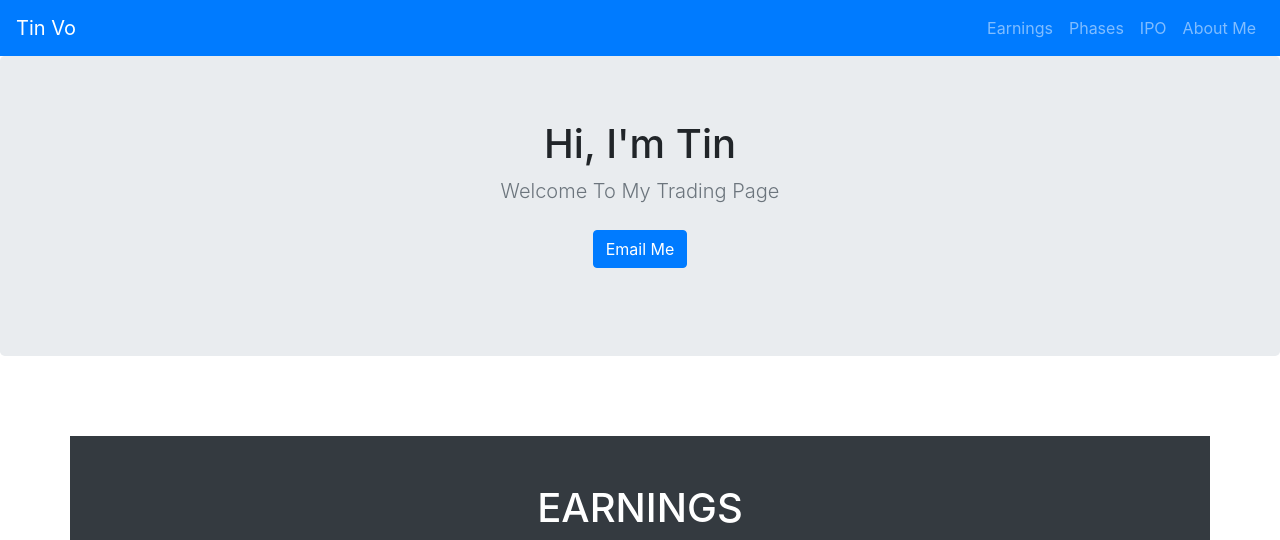
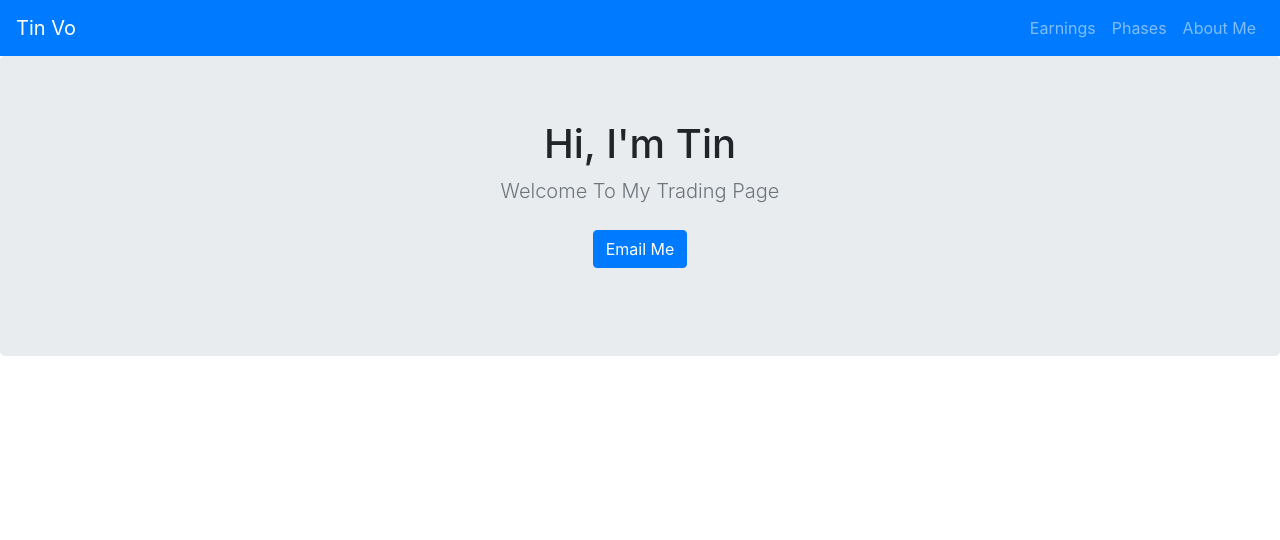
Before and after one commit to tintvo08/portfolio, a Django app: page / in a window 1280 px wide. Shown: the top 540 px of the page. Run offline with Django 3.2, Linux system fonts and the light colour scheme; data that the repository does not hold is empty.

Commit message:
adding html and updating js logic

```diff
--- a/jobs/templates/jobs/home.html
+++ b/jobs/templates/jobs/home.html
@@ -20,10 +20,9 @@
           </button>
           <div class="collapse navbar-collapse" id="navbarNavAltMarkup">
             <div class="navbar-nav ml-auto">
-                <a class="nav-link earnings" href="#" id="earnings_link">Earnings</a>
-                <a class="nav-link phases" href="#" id="phases_link">Phases</a>
-                <a class="nav-link ipo" href="#" id="ipo_link">IPO</a>
-                <a class="nav-link aboutme" href="#" id="aboutme_link">About Me</a>
+                <a class="nav-link master_link" href="#" id="earnings_link">Earnings</a>
+                <a class="nav-link master_link" href="#" id="phases_link">Phases</a>
+                <a class="nav-link master_link" href="#" id="aboutme_link">About Me</a>
             </div>
           </div>
         </nav>
@@ -44,7 +43,15 @@
         <div class="container bg-dark" id="body">
             <script>
             $(document).ready(function() {
-                $('#body').load('/earnings');
+                $(".nav-link").click(function(event) {
+                    if (event.target.id === 'earnings_link') {
+                        $('#body').load('/earnings');
+                    } else if (event.target.id === 'phases_link') {
+                        $('#body').load('/phases');
+                    } else {
+                        $('#body').load('/aboutme');
+                    }
+                });
             });
             </script>
         </div>
--- a/jobs/templates/jobs/earnings.html
+++ b/jobs/templates/jobs/phases.html
@@ -2,7 +2,7 @@
 <html lang="en">
     <div class="album py-5">
     <div class="container bg-dark">
-    <h1 class="text-white text-center"> EARNINGS </h1>
+    <h1 class="text-white text-center"> PHASES </h1>
     <table class="table table-bordered table-dark">
     <thead>
     <tr>
--- a/jobs/views.py
+++ b/jobs/views.py
@@ -7,10 +7,7 @@ load_dotenv()
 
 
 def home(request):
-    upcoming = _get_upcoming()
-    earnings = upcoming['earnings']
-    phases = upcoming['phases']
-    return render(request, 'jobs/home.html', {'earnings': earnings})
+    return render(request, 'jobs/home.html')
 
 
 def earnings(request):
@@ -22,7 +19,7 @@ def earnings(request):
 def phases(request):
     upcoming = _get_upcoming()
     phases = upcoming['phases']
-    return render(request, 'jobs/earnings.html', {'phases': phases})
+    return render(request, 'jobs/phases.html', {'phases': phases})
 
 
 def aboutme(request):
```
